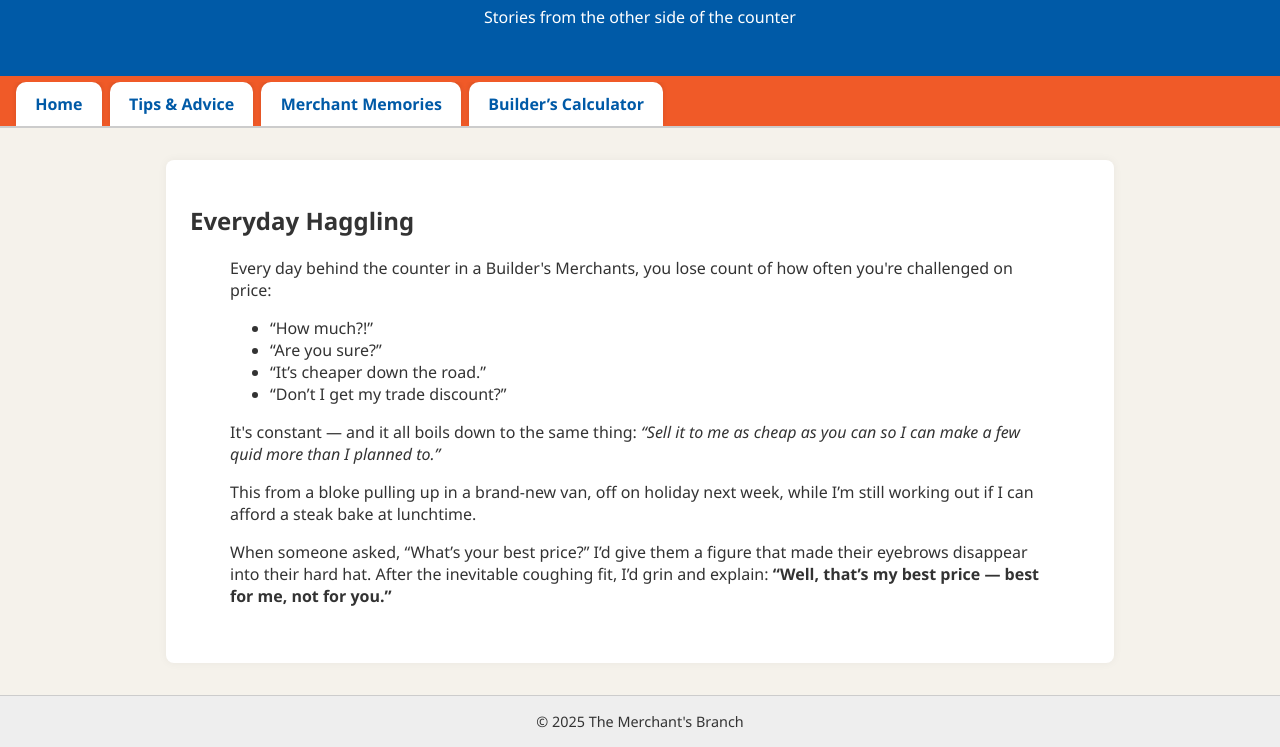
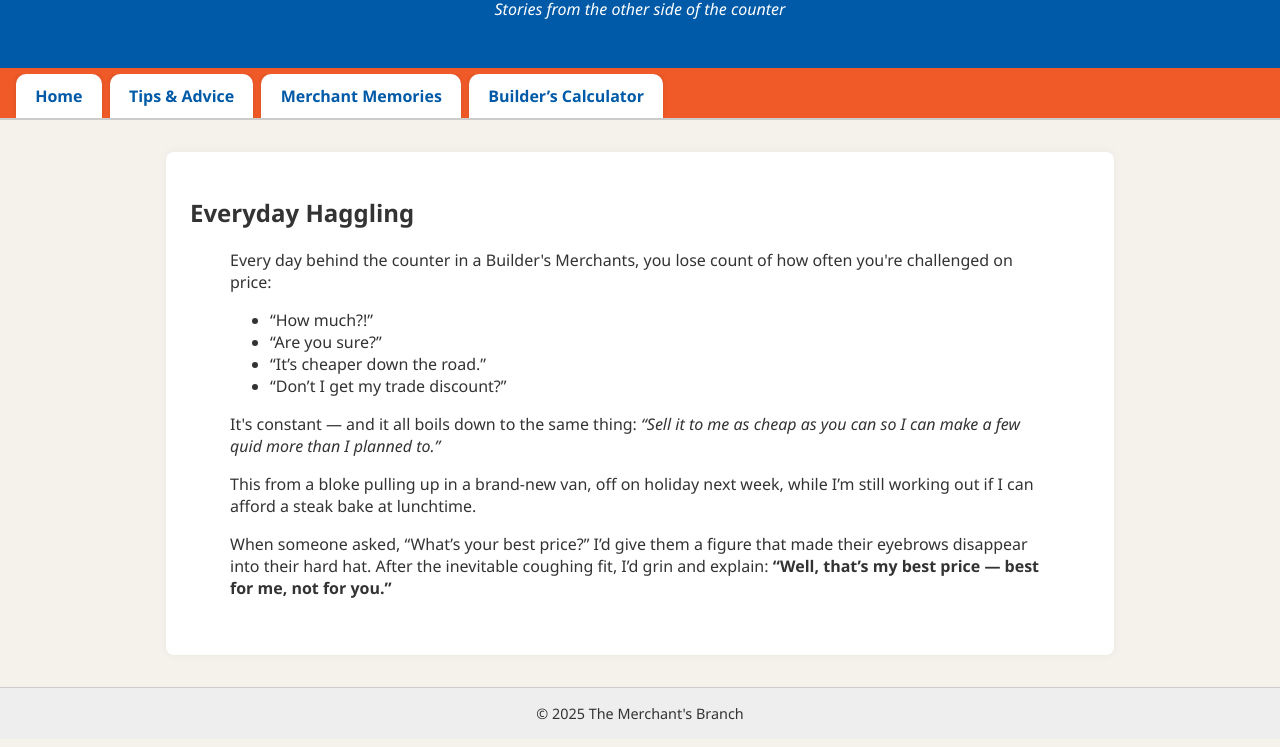
Before and after one commit to petemyall/The-Merchants-Bench, a plain HTML site: page counter-tales.html in a window 1280 px wide. Shown: the part 94-841 px from the top of the page. Drawn offline with Linux system fonts and the light colour scheme.

Commit message:
Update counter-tales.html

```diff
--- a/counter-tales.html
+++ b/counter-tales.html
@@ -11,7 +11,7 @@
 <body>
 <header class="banner">
 <h1>Counter Tales</h1>
-<p>Stories from the other side of the counter</p>
+<p class="subhead">Stories from the other side of the counter</p>
 </header>
 <nav class="tab-bar">
 <a class="tab" href="index.html">Home</a>
```
